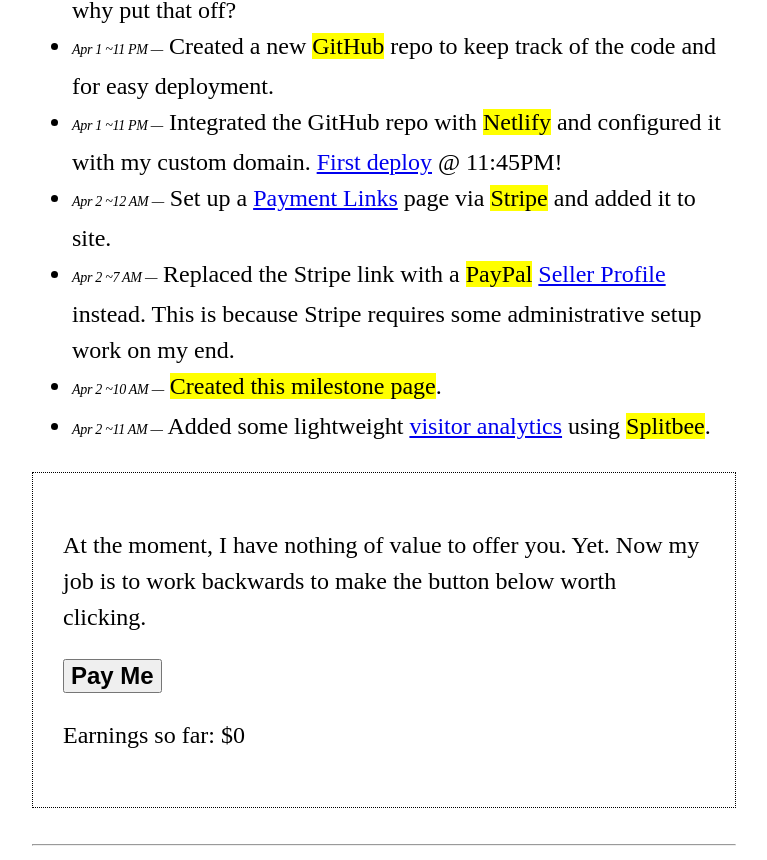
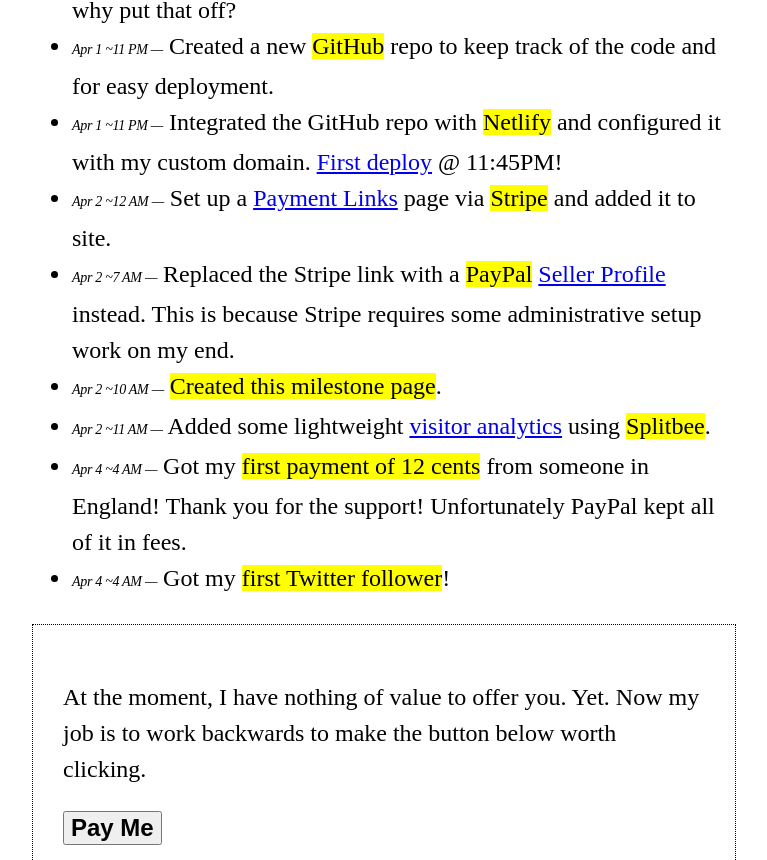
Before and after one commit to pringshia/backwards.dev, a plain HTML site: page milestones.html in a window 1280 px wide. Shown: the part 240-1100 px from the top of the page, without its empty margins (256-1023 px from the left). Drawn offline with Linux system fonts and the light colour scheme.

Commit message:
Add milestones

```diff
--- a/milestones.html
+++ b/milestones.html
@@ -53,6 +53,8 @@
     <li><small>Apr 2 ~7 AM &mdash;</small> Replaced the Stripe link with a <mark>PayPal</mark> <a href="https://paypal.me/backwardsdev">Seller Profile</a> instead. This is because Stripe requires some administrative setup work on my end.</li>
     <li><small>Apr 2 ~10 AM &mdash;</small> <mark>Created this milestone page</mark>.</li>
     <li><small>Apr 2 ~11 AM &mdash;</small> Added some lightweight <a href="https://app.splitbee.io/public/backwards.dev">visitor analytics</a> using <mark>Splitbee</mark>.</li>
+    <li><small>Apr 4 ~4 AM &mdash;</small> Got my <mark>first payment of 12 cents</mark> from someone in England! Thank you for the support! Unfortunately PayPal kept all of it in fees.</li>
+    <li><small>Apr 4 ~4 AM &mdash;</small> Got my <mark>first Twitter follower</mark>!</li>
   </ul>
 
   <form method="get" action="https://paypal.me/backwardsdev">
```
